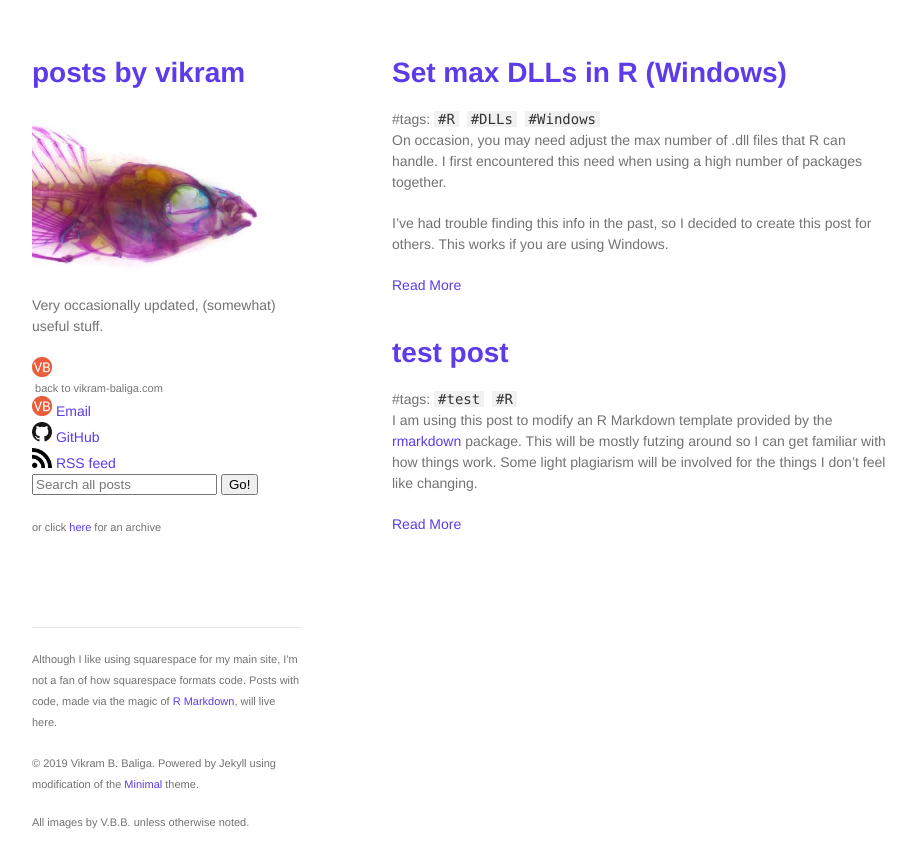
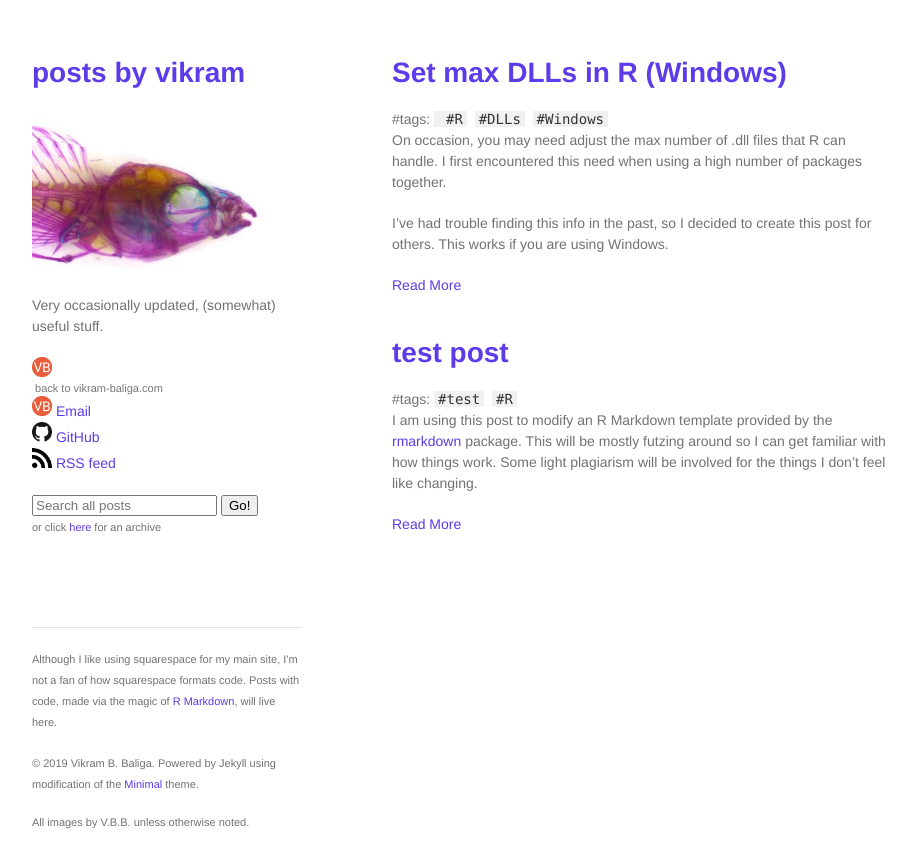
Before and after one commit to vbaliga/vbaliga.github.io, a Jekyll site: the page built from index.html, in a window 1280 px wide. Shown: the top 868 px of the page, without its empty margins (178-1094 px from the left). Built offline with Jekyll 4.4.1, drawn with Linux system fonts in a browser that asks for light colours; a script that is not in the unit is left out.

Commit message:
Update default.html

```diff
--- a/_layouts/default.html
+++ b/_layouts/default.html
@@ -22,20 +22,21 @@
 
         <p>{{ site.description | default: site.github.project_tagline }}</p>
 
-        <p class="view" style="margin: 0; padding-top:0;"><a href="https://www.vikram-baliga.com/"><img src="/images/vb32.png" style="width:20px; height:20px" title="vikram-baliga.com" alt="vikram-baliga.com"></a><a href="https://www.vikram-baliga.com/"><small>&nbsp;back to vikram-baliga.com</small></a></p>
+        <p class="view" style="margin: 0; padding-top:0;"><a href="https://www.vikram-baliga.com/"><img src="/images/vb32.png" style="width:20px; height:20px" title="vikram-baliga.com" alt="vikram-baliga.com"></a><a href="https://www.vikram-baliga.com/"><small><nobr>&nbsp;back to vikram-baliga.com</small></a></p>
 
-        <p class="view" style="margin: 0; padding-top:0;"><a href="mailto:vbaliga@zoology.ubc.ca"><img src="/images/vb32.png" style="width:20px; height:20px" title="vbaliga.github.io/feed.xml" alt="vbaliga.github.io/feed.xml"></a><a href="mailto:vbaliga@zoology.ubc.ca">&nbsp;Email</a></p>
+        <p class="view" style="margin: 0; padding-top:5;"><a href="mailto:vbaliga@zoology.ubc.ca"><img src="/images/vb32.png" style="width:20px; height:20px" title="vbaliga.github.io/feed.xml" alt="vbaliga.github.io/feed.xml"></a><a href="mailto:vbaliga@zoology.ubc.ca">&nbsp;Email</a></p>
 
-        <p class="view" style="margin: 0; padding-top:0;"><a href="https://github.com/vbaliga"><img src="/images/GitHub-Mark-64px.png" style="width:20px; height:20px" title="github.com/vbaliga" alt="github.com/vbaliga"><a href="{{ site.github.owner_url }}">&nbsp;GitHub</a></p>
+        <p class="view" style="margin: 0; padding-top:5;"><a href="https://github.com/vbaliga"><img src="/images/GitHub-Mark-64px.png" style="width:20px; height:20px" title="github.com/vbaliga" alt="github.com/vbaliga"><a href="{{ site.github.owner_url }}">&nbsp;GitHub</a></p>
 
-        <p class="view" style="margin: 0; padding-top:0;"><a href="https://vbaliga.github.io/feed.xml"><img src="/images/appbar.rss.png" style="width:20px; height:20px" title="vbaliga.github.io/feed.xml" alt="vbaliga.github.io/feed.xml"></a><a href="https://vbaliga.github.io/feed.xml">&nbsp;RSS feed</a></p>
+        <p class="view" style="margin: 0; padding-top:5;"><a href="https://vbaliga.github.io/feed.xml"><img src="/images/appbar.rss.png" style="width:20px; height:20px" title="vbaliga.github.io/feed.xml" alt="vbaliga.github.io/feed.xml"></a><a href="https://vbaliga.github.io/feed.xml">&nbsp;RSS feed</a></p>
+
+        <br>
 
         <form method="get" action="https://www.google.com/search" target="_blank">
           <input type="hidden" name="sitesearch" value="vbaliga.github.io" />
           <input type="text" name="q" maxlength="255" placeholder="Search all posts" />
           <input type="submit" value="Go!" />
         </form>
-        <br>
 
         <p style="margin: 0; padding-top:0;"><small>or click <a href={{"/archive/archive"}}>here</a> for an archive</small></p>
 
```
